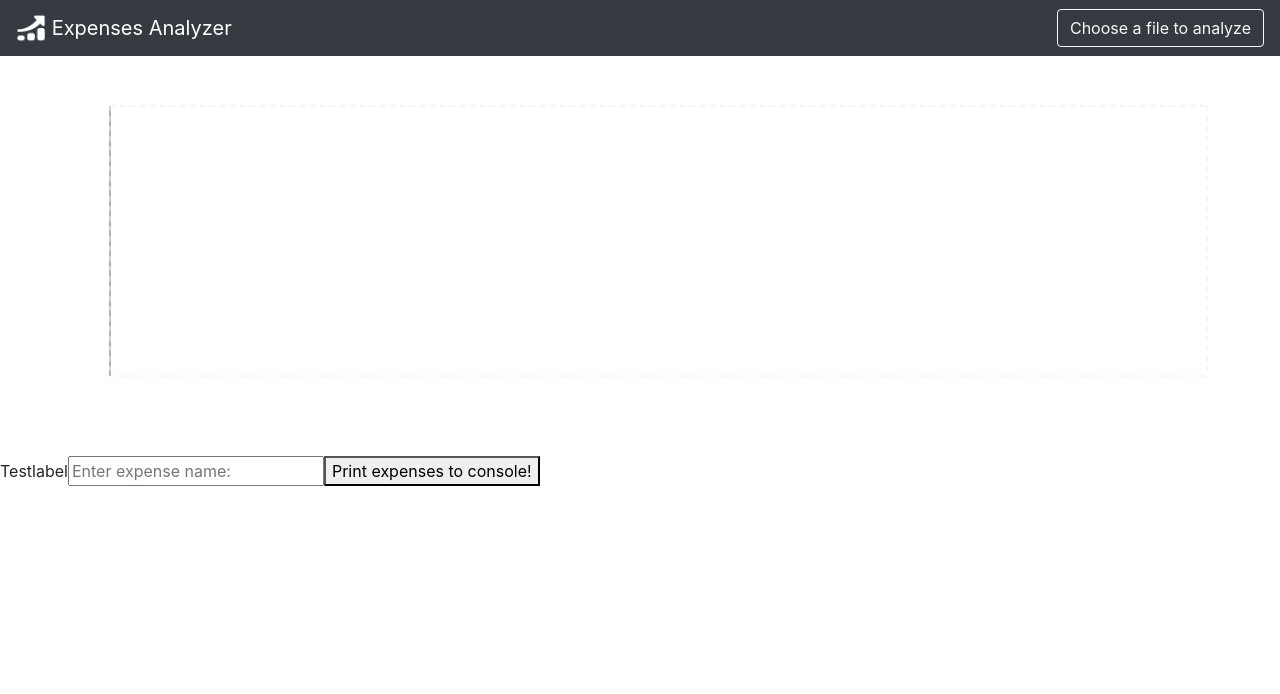
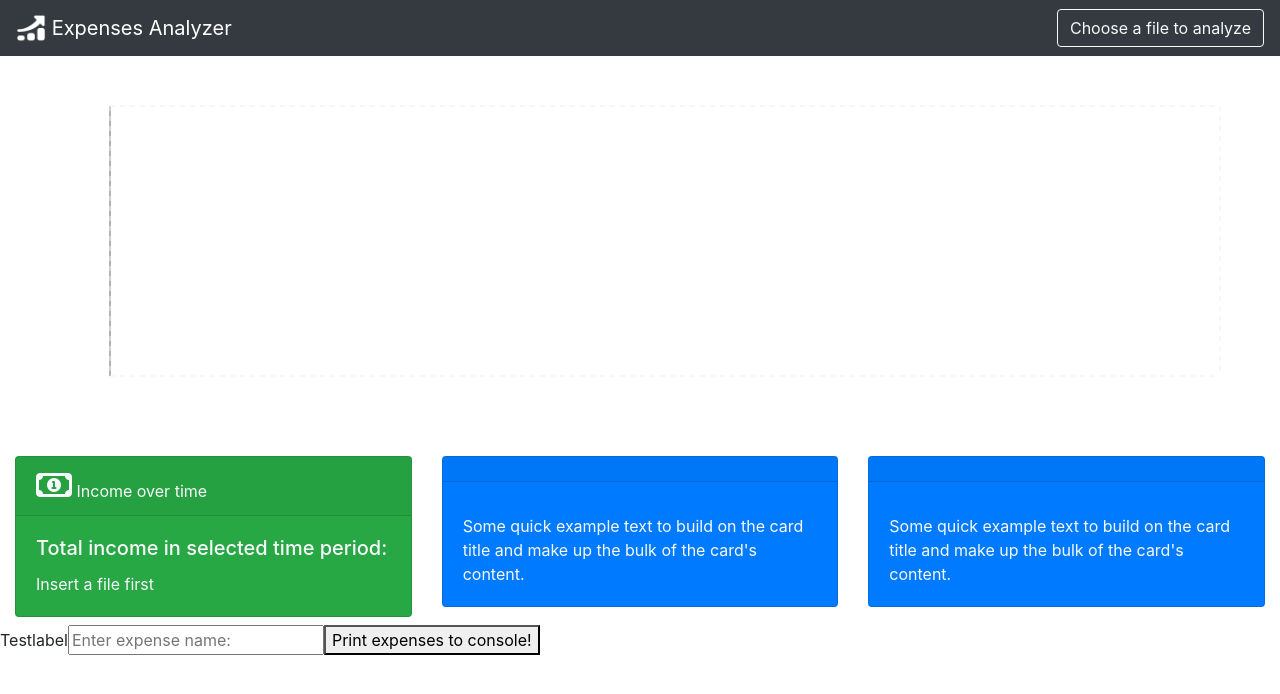
Before and after one commit to Kielx/expenses-analyzer, a React (Create React App) app: page / in a window 1280 px wide. Shown: the top 694 px of the page. Built offline with nearby package versions, Linux system fonts and the light colour scheme.

Commit message:
Add card component Add row with cards

```diff
--- a/public/index.html
+++ b/public/index.html
@@ -9,7 +9,7 @@
       name="description"
       content="Web site created using create-react-app"
     />
-    <link rel="apple-touch-icon" href="%PUBLIC_URL%/logo192.png" />
+    <link rel="apple-touch-icon" href="%PUBLIC_URL%/logok128.png" />
     <!--
       manifest.json provides metadata used when your web app is installed on a
       user's mobile device or desktop. See https://developers.google.com/web/fundamentals/web-app-manifest/
--- a/src/App.js
+++ b/src/App.js
@@ -1,6 +1,11 @@
 import { React, useState, useEffect } from "react";
+
+import Row from "react-bootstrap/Row";
+import Container from "react-bootstrap/Container";
+
 import MainChart from "./components/MainChart";
 import MainNavbar from "./components/MainNavbar";
+import MainCard from "./components/MainCard";
 
 function App() {
   const [parsed, setParsed] = useState("");
@@ -46,9 +51,24 @@ function App() {
   return (
     <div className="App">
       <MainNavbar parsed={parsed} setParsed={setParsed}></MainNavbar>
-      {/*<MainJumbotron parsed={parsed} setParsed={setParsed}></MainJumbotron>*/}
-
       <MainChart graphData={graphData}></MainChart>
+      <Container fluid>
+        <Row>
+          <MainCard
+            cardIcon={<i className="far fa-money-bill-alt fa-2x"></i>}
+            cardHeader="Income over time"
+            bg="success"
+            cardTitle="Total income in selected  time period:"
+            cardText={
+              graphData.length !== 0
+                ? graphData[graphData.length - 1]["y"] - graphData[0]["y"]
+                : "Insert a file first"
+            }
+          ></MainCard>
+          <MainCard></MainCard>
+          <MainCard></MainCard>
+        </Row>
+      </Container>
       <form>
         <label>Testlabel</label>
         <input
--- /dev/null
+++ b/src/components/MainCard.js
@@ -0,0 +1,23 @@
+import React from "react";
+import Card from "react-bootstrap/Card";
+import Col from "react-bootstrap/Col";
+
+export default function MainCard(props) {
+  return (
+    <Col xs={12} md={4}>
+      <Card bg={props.bg ? props.bg : "primary"} className="mb-2" text="light">
+        <Card.Header>
+          {props.cardIcon} {props.cardHeader}
+        </Card.Header>
+        <Card.Body>
+          <Card.Title>{props.cardTitle}</Card.Title>
+          <Card.Text>
+            {props.cardText
+              ? props.cardText
+              : "Some quick example text to build on the card title and make up the bulk of the card's content."}
+          </Card.Text>
+        </Card.Body>
+      </Card>
+    </Col>
+  );
+}
--- a/src/components/MainChart.js
+++ b/src/components/MainChart.js
@@ -12,7 +12,7 @@ import {
 
 export default function MainChart(props) {
   return (
-    <ResponsiveContainer width={"99%"} height={400}>
+    <ResponsiveContainer width={"100%"} height={400}>
       <LineChart
         width={1200}
         data={props.graphData}
```
Also changed, not shown: public/manifest.json, 2 other files (tests, documents, lock files or other folders).
